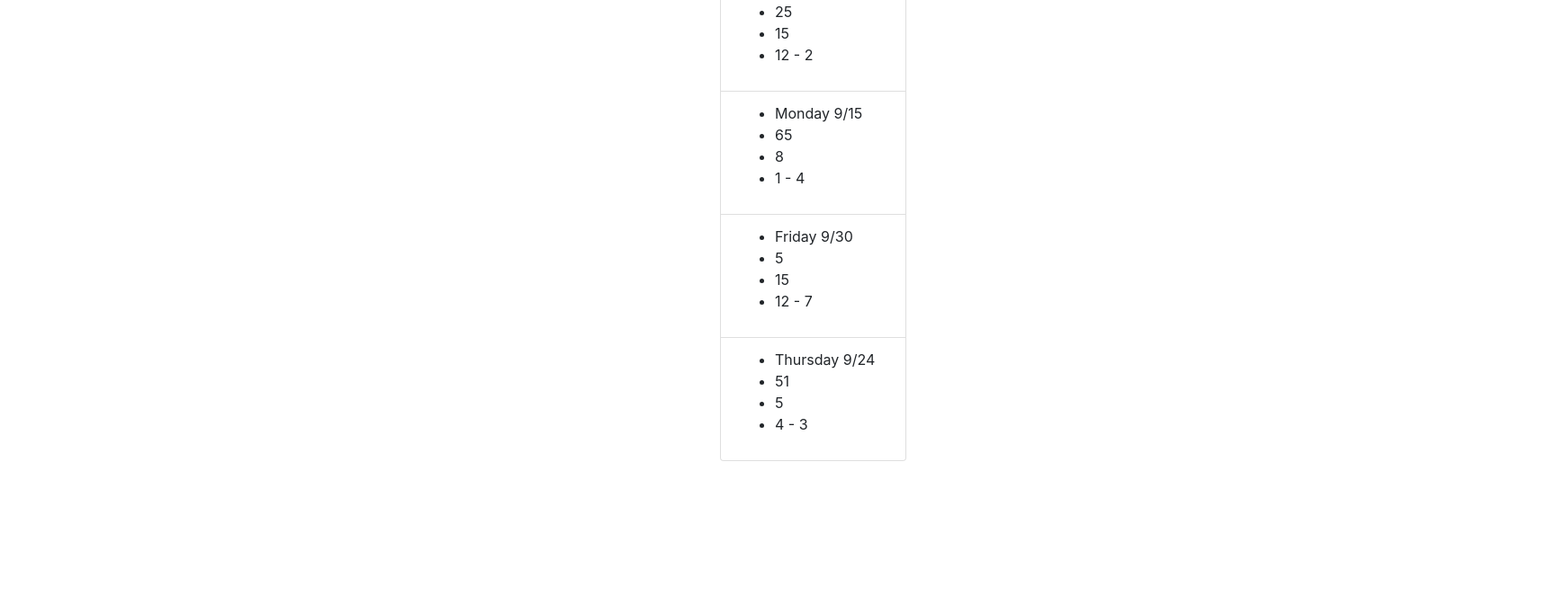
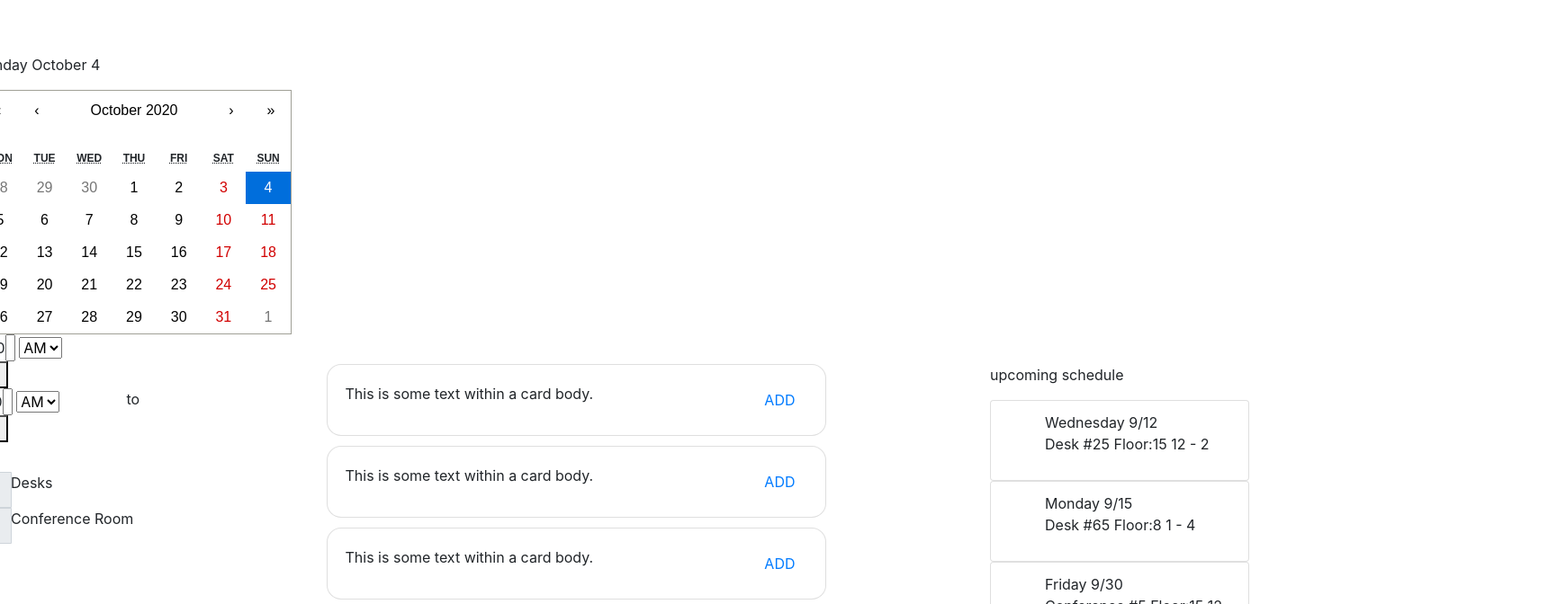
Before and after one commit to katerinaboyer/cleanbase, a React (Create React App) app: page /schedule in a window 1280 px wide. Shown: the part 220-892 px from the top of the page at 90% size, 1740 px wide, since content can reach past the window. Before the commit the page ends 800 px from the top, so only its background shows below. Built offline with nearby package versions, Linux system fonts and the light colour scheme.

Commit message:
schedule page and illness report started

```diff
--- a/package.json
+++ b/package.json
@@ -8,11 +8,14 @@
     "@testing-library/user-event": "^7.2.1",
     "axios": "^0.20.0",
     "bootstrap": "^4.5.2",
+    "dateformat": "^3.0.3",
     "react": "^16.13.1",
     "react-bootstrap": "^1.3.0",
+    "react-calendar": "^3.1.0",
     "react-dom": "^16.13.1",
     "react-router-dom": "^5.2.0",
-    "react-scripts": "3.4.3"
+    "react-scripts": "3.4.3",
+    "react-time-picker": "^4.0.1"
   },
   "scripts": {
     "start": "react-scripts start && nodemon index.js",
--- a/src/components/current-schedule.component.js
+++ b/src/components/current-schedule.component.js
@@ -8,27 +8,28 @@ export default class CurrentSchedule extends Component {
         super(props);
 
         this.state = {
-            schedule: []
+            schedule: [],
+            isDesk: false,
         }
     }
 
     componentDidMount() {
         this.setState({
-            schedule: [{'date': "Wednesday 9/12", 'reservationSpace': 25, 'floorNumber': 15,'start': 12, end: 2}, {'date': "Monday 9/15", 'reservationSpace': 65, 'floorNumber': 8,'start': 1, end: 4}, {'date': "Friday 9/30", 'reservationSpace': 5, 'floorNumber': 15,'start': 12, end: 7}, {'date': "Thursday 9/24", 'reservationSpace': 51, 'floorNumber': 5,'start': 4, end: 3}]
+            schedule: [{'date': "Wednesday 9/12", 'reservationSpace': 25, 'floorNumber': 15,'start': 12, end: 2, 'isDesk': true}, {'date': "Monday 9/15", 'reservationSpace': 65, 'floorNumber': 8,'start': 1, end: 4,  'isDesk': true}, {'date': "Friday 9/30", 'reservationSpace': 5, 'floorNumber': 15,'start': 12, end: 7, 'isDesk': false}, {'date': "Thursday 9/24", 'reservationSpace': 51, 'floorNumber': 5,'start': 4, end: 3,  'isDesk': true}]
         })
     }
 
-
     render() {
         return(
-            <div style={{position: "absolute", right: "20px", left: "800px"}}>
+            <div style={{position: "absolute", width: "50%", left: "1100px"}}>
                 <p>upcoming schedule</p>
-                <ListGroup>
                 {
                     this.state.schedule.map(info =>
-                    <ListGroup.Item style={{width: "45%"}}> <ul><li>{info.date}</li><li>{info.reservationSpace}</li><li>{info.floorNumber}</li><li>{info.start} - {info.end}</li></ul></ListGroup.Item> )
+                        <ListGroup>
+                            <ListGroup.Item style={{width: "45%"}}> <ul style={{listStyle: "none"}}><li>{info.date}</li><li>{`${info.isDesk? 'Desk #' : 'Conference #'}${info.reservationSpace} Floor:${info.floorNumber} ${info.start} - ${info.end}`}</li></ul></ListGroup.Item>
+                        </ListGroup>
+                     )
                 }
-                 </ListGroup>
             </div>
         );
     }
--- a/src/components/illness-report.component.js
+++ b/src/components/illness-report.component.js
@@ -6,7 +6,7 @@ export default class IllnessReport extends Component {
     render() {
         return (
         <div>
-            <h2>Illness Report:</h2>
+            <h3>Illness Report:</h3>
             <p>Covid Cases:  27%</p>
             <Card style={{ width: '20rem', height: '10rem' }}>
                <Card.Title>GRAPH PLACEHOLDER</Card.Title>
--- a/src/components/schedule.component.js
+++ b/src/components/schedule.component.js
@@ -1,16 +1,93 @@
 import React, { Component } from "react";
 import CurrentSchedule from './current-schedule.component';
-import Card from 'react-bootstrap/Card'
+import Card from 'react-bootstrap/Card';
+import Button from 'react-bootstrap/Button';
+import Calendar from 'react-calendar';
+import 'react-calendar/dist/Calendar.css';
+import TimePicker from 'react-time-picker';
+import InputGroup from 'react-bootstrap/InputGroup'
 
 
 export default class Schedule extends Component {
+
+    constructor(props) {
+        super(props);
+
+        this.state = {
+            date: new Date(),
+            startTime: '10:00',
+            endTime: '11:00'
+        }
+    }
+
+
+    onChange = date => this.setState({ date });
+    onChangeStart = startTime => this.setState({ startTime })
+    onChangeEnd = endTime => this.setState({ endTime })
+
+
     render() {
+        let dateformat = require("dateformat")
+        let currentDate = dateformat(this.state.date, "dddd mmmm d");
+
         return(
             <div>
-                <p>this is the schedule</p>
+                <div style={{position: "relative", top: "200px", right: "10%"}}>
+                     <p>{currentDate}</p>
+                     <Calendar
+                        onChange={this.onChange}
+                        value={this.state.date}
+                     />
+                     <TimePicker
+                        onChange={this.onChangeStart}
+                        value={this.state.startTime}
+                        clockIcon={null}
+                        disableClock={true}
+                        hourPlaceholder={" "}
+                        minutePlaceholder={" "}
+                        style={{position: "absolute"}}
+                    />
+                    <p style={{marginLeft: "15%", position: "absolute"}}>to </p>
+                    <TimePicker
+                        onChange={this.onChangeEnd}
+                        value={this.state.endTime}
+                        clockIcon={null}
+                        disableClock={true}
+                        hourPlaceholder={" "}
+                        minutePlaceholder={" "}
+                        style={{marginLeft:"8%"}}
+                    />
+                    <InputGroup style={{marginTop: "3%"}}>
+                        <InputGroup.Prepend>
+                            <InputGroup.Checkbox aria-label="Checkbox for following text input" />
+                        </InputGroup.Prepend>
+                        <p>Desks</p>
+                    </InputGroup>
+                    <InputGroup>
+                        <InputGroup.Prepend>
+                            <InputGroup.Checkbox aria-label="Checkbox for following text input" />
+                        </InputGroup.Prepend>
+                        <p>Conference Room</p>
+                    </InputGroup>
+                </div>
                 <CurrentSchedule />
-                <Card style={{borderRadius:"1rem", width: "50%"}}>
-                    <Card.Body>This is some text within a card body.</Card.Body>
+                <Card style={{borderRadius:"1rem", width: "50%", float: "right", marginRight: "25%", marginBottom: "1%"}}>
+                    <Card.Body>
+                        This is some text within a card body.
+                        <Button variant="link" style={{float: "right"}}>ADD</Button>
+                    </Card.Body>
+                </Card>
+                <Card style={{borderRadius:"1rem", width: "50%", float: "right", marginRight: "25%", marginBottom: "1%"}}>
+                    <Card.Body>
+                        This is some text within a card body.
+                        <Button variant="link" style={{float: "right"}}>ADD</Button>
+                    </Card.Body>
+                </Card>
+                <Card style={{borderRadius:"1rem", width: "50%", float: "right", marginRight: "25%", marginBottom: "1%"}}>
+                    <Card.Body>
+                        This is some text within a card body.
+                        <Button variant="link" style={{float: "right"}}>ADD</Button>
+                    </Card.Body>
                 </Card>
             </div>
         );
```
Also changed, not shown: 1 other file (tests, documents, lock files or other folders).
